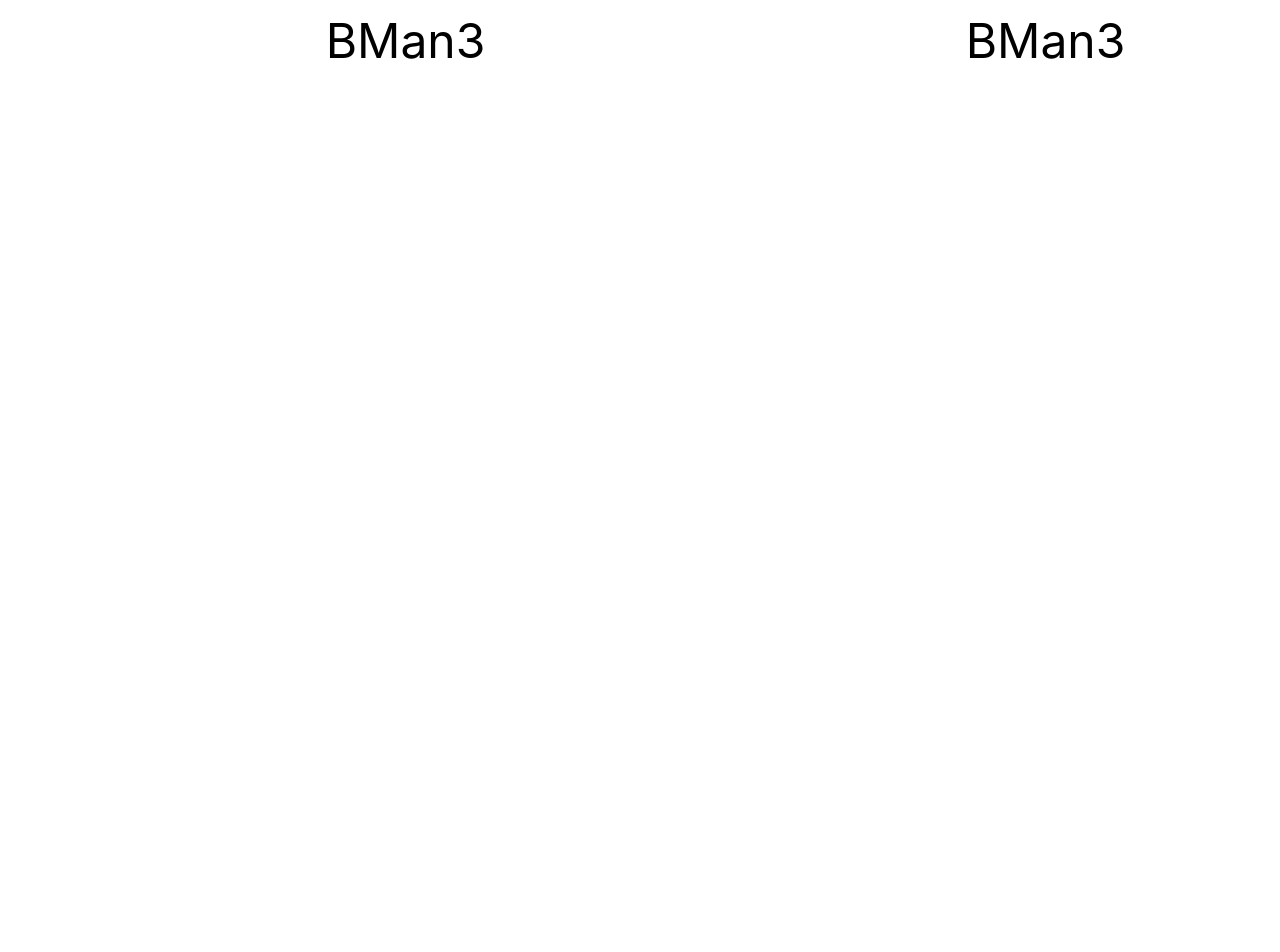
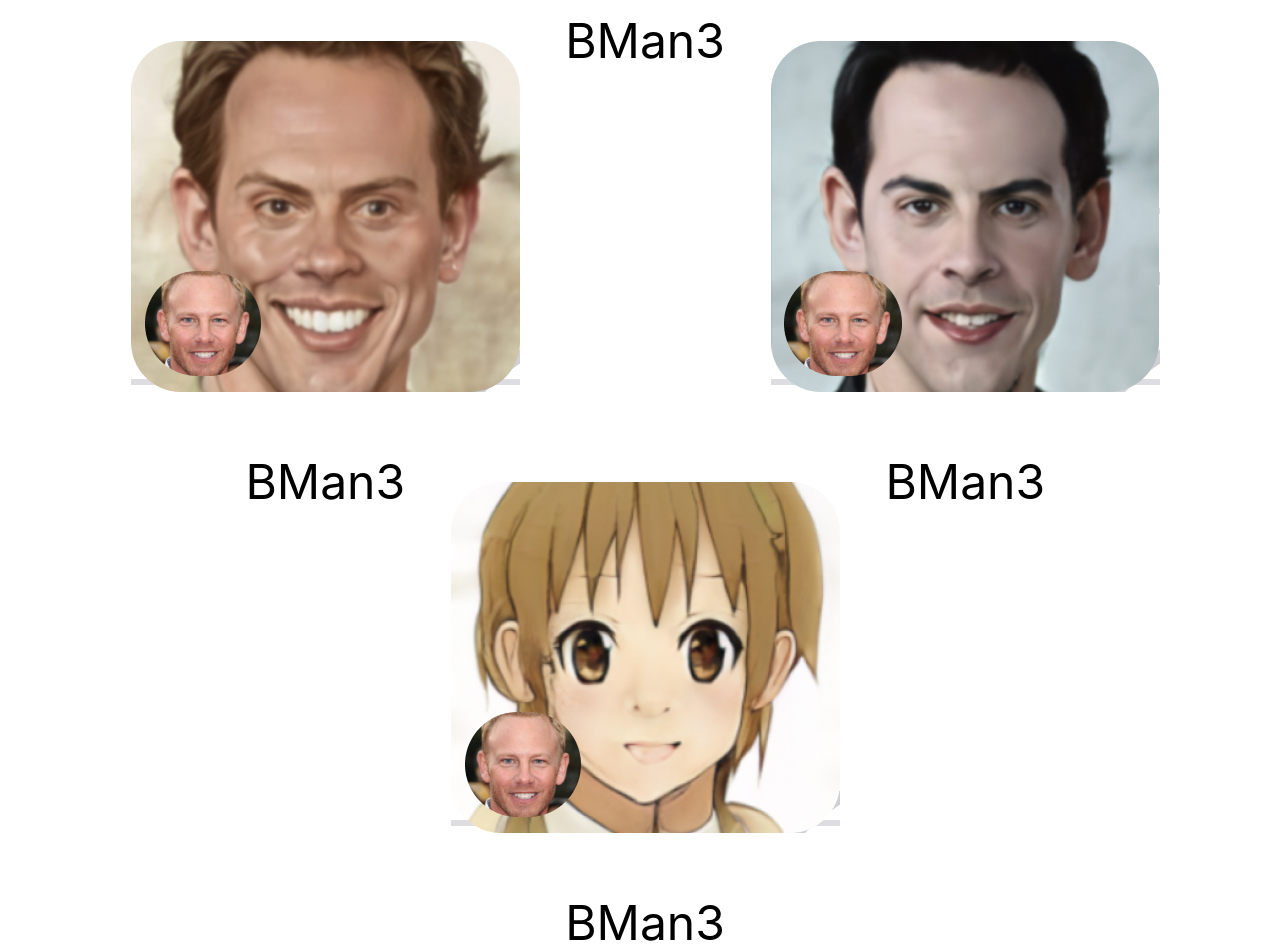
Before and after one commit to 2022-Summer-Bootcamp-Team-F/Face-Change, a React (Create React App) app in the folder frontend/: page / in a window 1280 px wide. Shown: the part 2153-3105 px from the top of the page. Before the commit the page ends 2223 px from the top, so only its background shows below. Built offline with nearby package versions, Linux system fonts and the light colour scheme.

Commit message:
style: gallery page style 수정

```diff
--- a/frontend/src/components/Gallery.tsx
+++ b/frontend/src/components/Gallery.tsx
@@ -104,6 +104,22 @@ export default function Gallery() {
           />
           <p>BMan3</p>
         </BMan4>
+        <BMan5>
+          <img
+            className="BMan4"
+            alt="bman"
+            src="images/gallery_images/BMan5.jpg"
+          />
+          <p>BMan3</p>
+        </BMan5>
+        <BMan6>
+          <img
+            className="BMan4"
+            alt="bman"
+            src="images/gallery_images/BMan6.jpg"
+          />
+          <p>BMan3</p>
+        </BMan6>
       </Container>
     </Container>
   );
```
